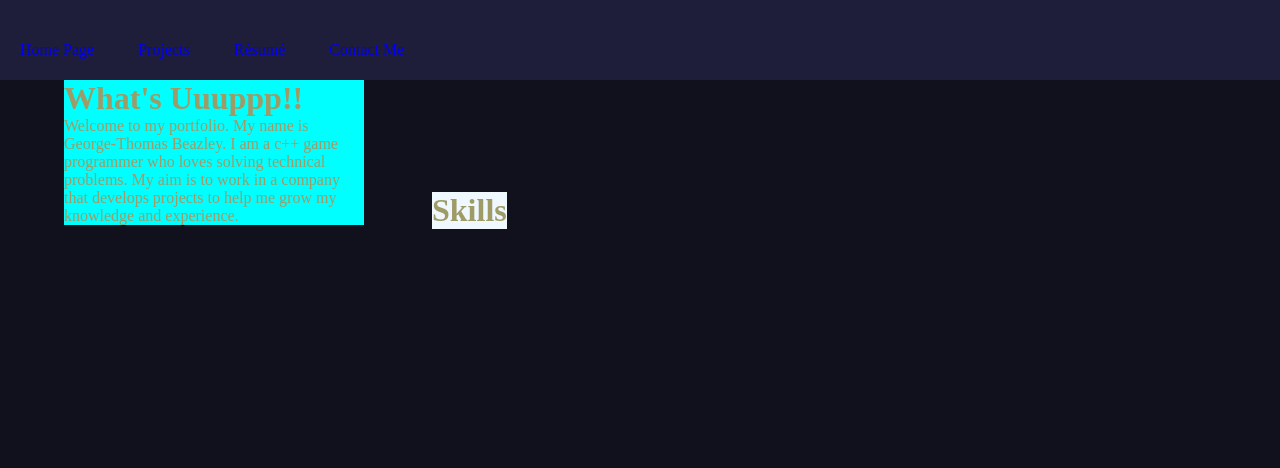
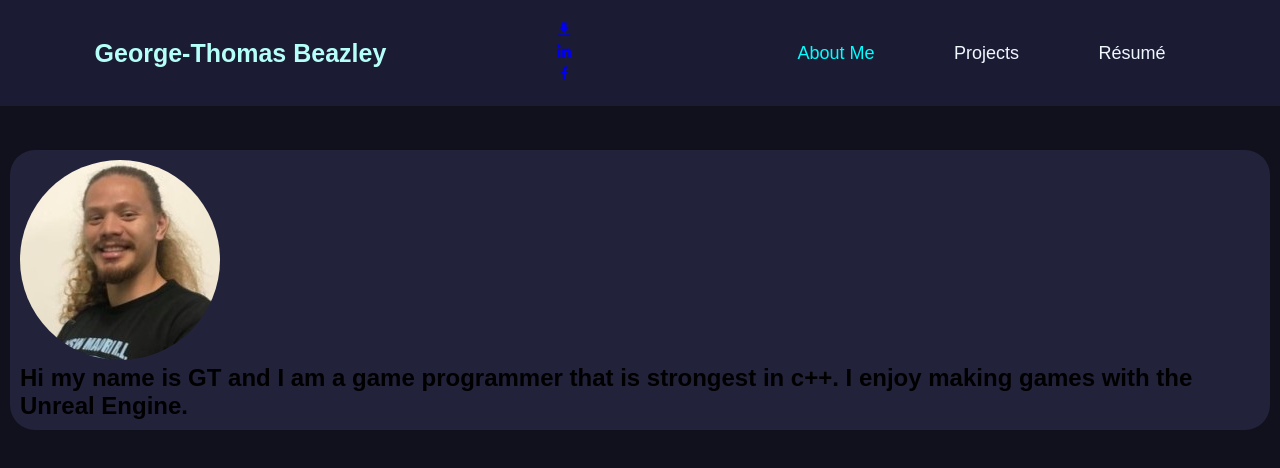
Before and after one commit to GTPursuit/GTPursuit.github.io, a plain HTML site: page index.html in a window 1280 px wide. Drawn offline with nearby package versions, Linux system fonts and the light colour scheme.

Commit message:
added contact me page, links and buttons

```diff
--- a/index.html
+++ b/index.html
@@ -1,33 +1,40 @@
 <!DOCTYPE html>
 <html lang="en">
     <head>
-        <Title>GTPursuit | Home Page</Title>
+        <Title>GTPursuit | About Me</Title>
         <link rel="stylesheet" href="style.css">
+        <link href='https://unpkg.com/boxicons@2.1.4/css/boxicons.min.css' rel='stylesheet'>
+        <script src="main.js"></script>
     </head>
     <body>
-        <nav>
-            <ul>
-                <li><a href = "index.html">Home Page</a></li>
-                <li><a href = "Projects.html">Projects</a></li>
-                <li><a href = "Resume.html">Résumé</a></li>
-                <li><a href = "ContactMe.html">Contact Me</a></li>
-            </ul>
+        <header class="header">
+                <a href = "index.html" class = "logo">George-Thomas Beazley</a>
+                <ul class = "links">
+                    <li><a href = 'https://www.linkedin.com/in/george-thomas-beazley'><i class='bx bxs-download' ></i></a></li>
+                    <li><a href = 'https://www.linkedin.com/in/george-thomas-beazley'><i class='bx bxl-linkedin'></i></a></li>
+                    <li><a href = 'https://www.facebook.com/profile.php?id=100003285253706'><i class='bx bxl-facebook'></i></a></li>
+                </ul>
+            <nav class="navbar">
 
-        </nav>
-        <div class = "FirstLine
-        ">
-            <div class = "details
-            ">
-                <h1>What's Uuuppp!!</h1>
-                <p>Welcome to my portfolio. My name is George-Thomas Beazley. I am a c++ game programmer who loves solving technical problems. My aim is to work in a company that develops projects to help me grow my knowledge and experience.
+                <ul>
+                    <li><a href = "index.html" class="active">About Me</a></li>
+                    <li><a href = "Projects.html">Projects</a></li>
+                    <li><a href = "docs/Resume.pdf">Résumé</a></li>
+                </ul>
 
-                </p>
-            </div>
-            <div class = "skills
-            ">
-            <h1>Skills</h1>
-        </div>
+            </nav>
 
-        </div>
+        </header>
+        <main>
+            <section class ="home">
+                <div class="home-content">
+                    <img class="profile-img" src="img/ProfPic.jpg">
+                    <h1>Hi my name is GT and I am a game programmer that is strongest in c++. I enjoy making games with the Unreal Engine.</h1>
+
+                </div>
+            </section>
+        </main>
+
+
     </body>
 </html>
--- a/script.js
+++ b/script.js
@@ -0,0 +1 @@
+alert("hi");
--- a/style.css
+++ b/style.css
@@ -1,6 +1,8 @@
 * {
     margin: 0 auto;
     padding: 0px;
+    box-sizing: border-box;
+    font-family: sans-serif;
 }
 html {
 height: 100%;
@@ -11,35 +13,75 @@ body {
     height: 100%;
     background: #11111D;
 }
-.details{
-    margin: 0 5%;
-    width: 300px;
-    background-color: aqua;
+main {
+    background: #22223b;
+
+    border-radius: 25px;
+    margin: 10px;
+    margin-top: 150px;
+    padding: 10px;
 }
-.FirstLine div{
+.header {
+    background-color: #1e1e3acc;
+    position: fixed;
+    top: 0;
+    left: 0;
+    width: 100%;
+    padding: 20px 10px;
+    display: flex;
+    justify-content: space-between;
+    align-items: center;
+    z-index: 100;
+}
+.profile-img {
+    border-radius: 50%;
+}
+.logo {
+    color:#b5fff9;
+
+    align-items:stretch;
+    font-size: 25px;
+    text-decoration: none;
+    font-weight: 600;
+}
+.links {
+    font-size: 18px;
+    text-decoration: none;
+    font-weight: 600;
+    list-style: none;
     display: inline-block;
+
+    align-items: left;
+
 }
-.skills{
-    background-color: aliceblue;
+nav {
+    display:block;
 }
-body h1, body p {
-    color: #9E9B67;
+.navbar a {
+    font-size: 18px;
+    font-weight:500;
+    margin-left: 35px;
+    transition: .3s;
+    color: aliceblue;
 }
 
-nav {
-    width: 100%;
-    height: 10%;
-    background-color: rgba(30, 30, 58, 80) ;
+.navbar a:hover {
+    color:maroon;
 }
 
-ul li {
-    list-style: none;
-    display: inline-block;
-    line-height: 100px;
+.navbar a.active {
+    color:cyan;
 
 }
 
-ul li a {
+.navbar ul li {
+    list-style: none;
+    display: inline-block;
+    line-height: 50px;
+
+}
+
+.navbar ul li a {
     text-decoration: none;
     padding: 0 20px
 
```
Also changed, not shown: ContactMe.html (+9 -0 lines), Resume.html (+3 -0 lines), img/ProfPic.jpg (added), 2 other files.
